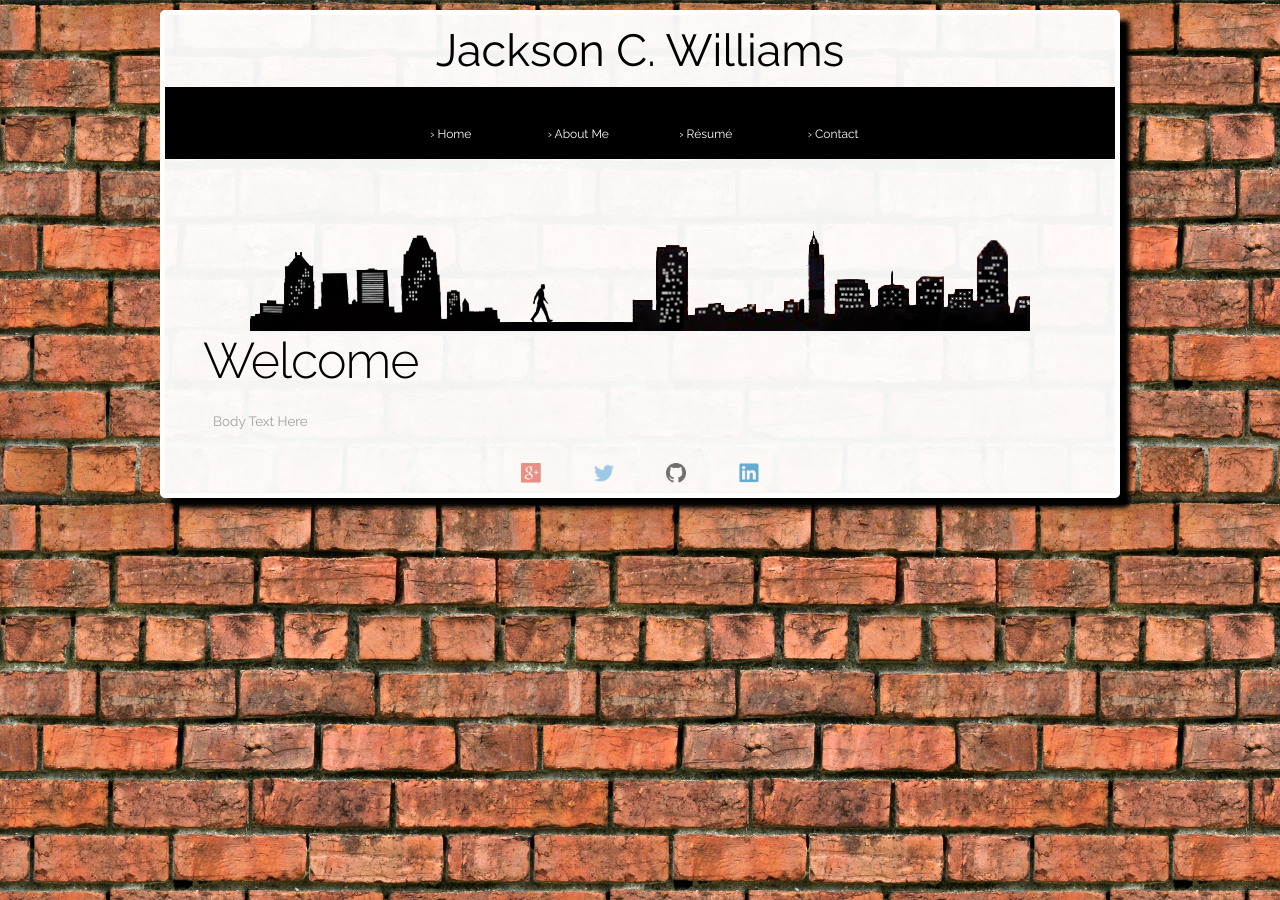
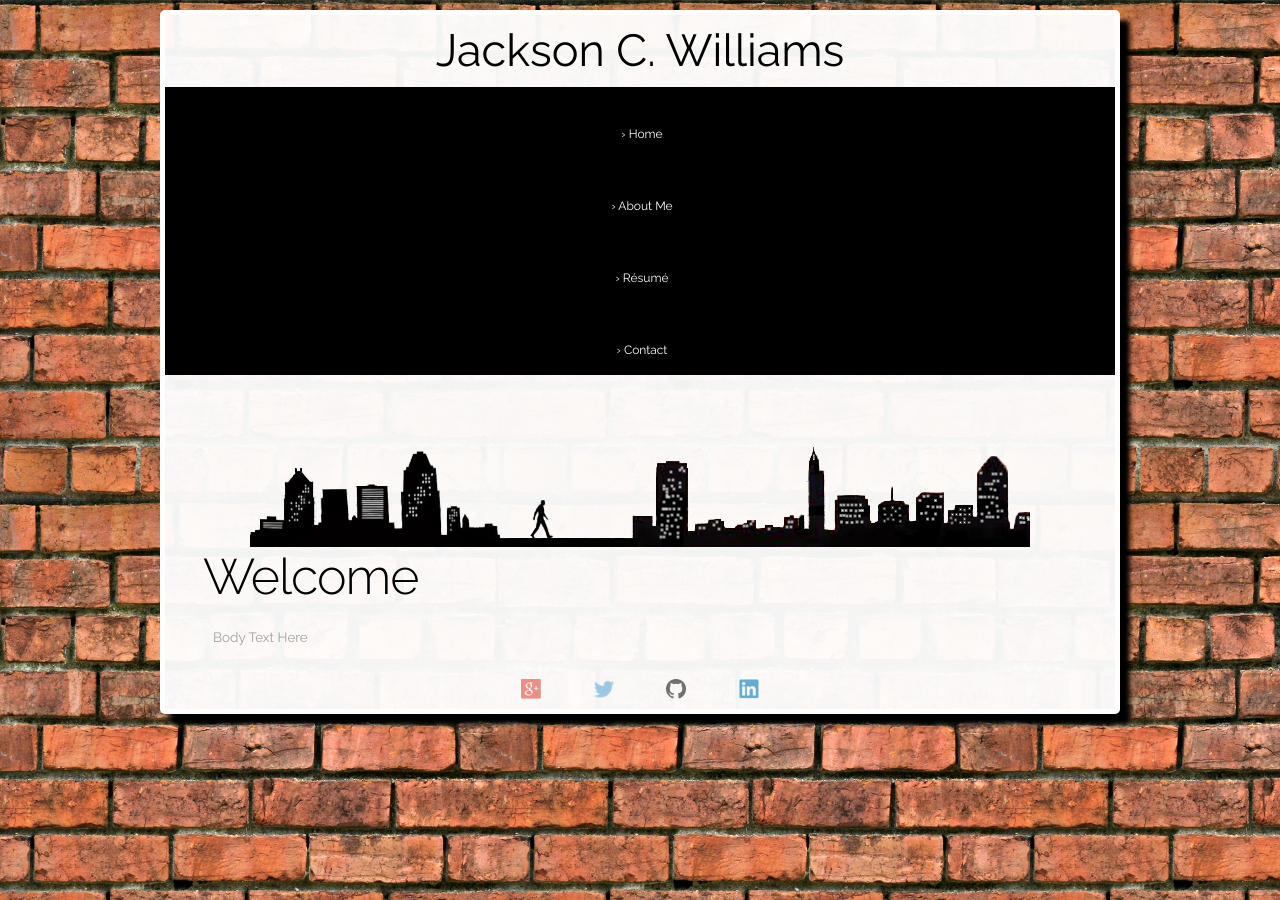
Before and after one commit to jacksoncwilliams/jackson-erin, a Jekyll site: the page built from fleektryout.html, in a window 1280 px wide. Built offline with Jekyll 4.4.1, drawn with Linux system fonts in a browser that asks for light colours.

Commit message:
Update layout.css

```diff
--- a/css/layout.css
+++ b/css/layout.css
@@ -167,7 +167,7 @@ text-align: center;
 
 @media screen and (min-width: 600px) {
   .nav li {
-    width: 120px;
+    width: 100%;
     border-bottom: none;
     height: auto;
     line-height: auto;
```
